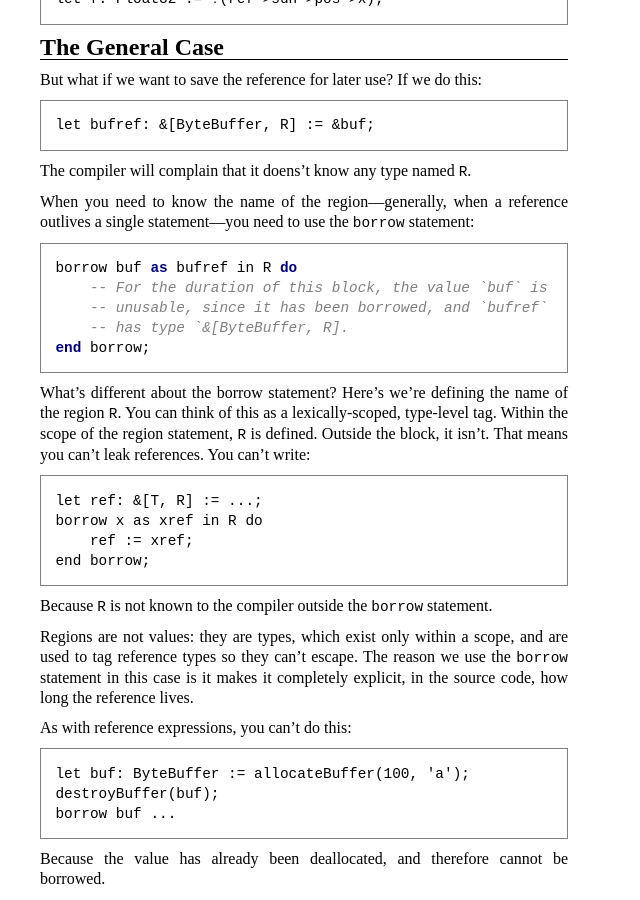
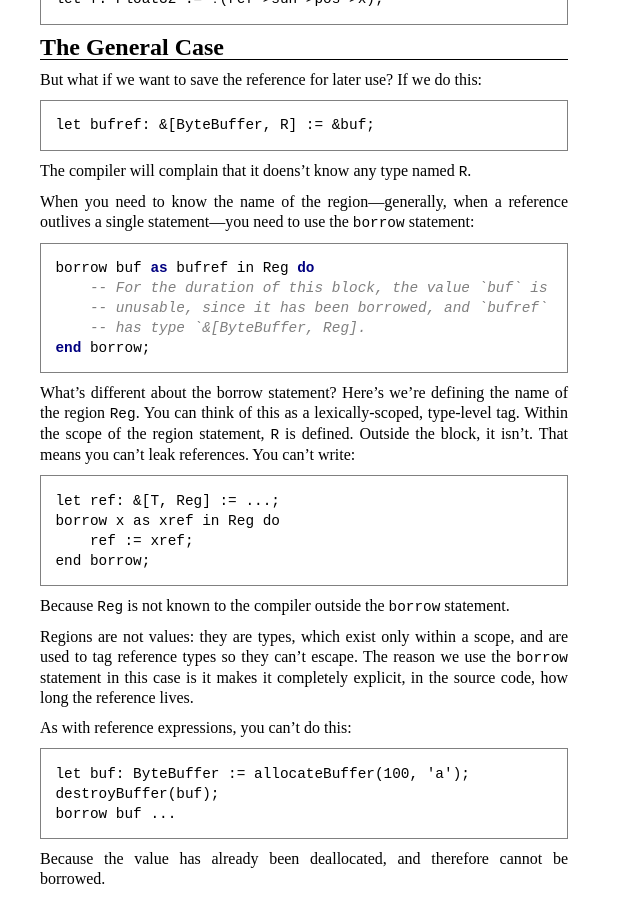
Before and after one commit to austral/austral.github.io, a Jekyll site: the page built from tutorial/borrowing.md, in a window 1280 px wide and 900 px high, scrolled down 2901 px. Shown: the whole window, without its empty margins (0-640 px from the left). Built offline with Jekyll 4.4.1, drawn with Linux system fonts in a browser that asks for light colours.

Commit message:
Use 'Reg' instead of 'R' for the region name to clarify it is not a generic type parameter

````diff
--- a/tutorial/borrowing.md
+++ b/tutorial/borrowing.md
@@ -179,26 +179,26 @@ When you need to know the name of the region---generally, when a reference
 outlives a single statement---you need to use the `borrow` statement:
 
 ```austral
-borrow buf as bufref in R do
+borrow buf as bufref in Reg do
     -- For the duration of this block, the value `buf` is
     -- unusable, since it has been borrowed, and `bufref`
-    -- has type `&[ByteBuffer, R].
+    -- has type `&[ByteBuffer, Reg].
 end borrow;
 ```
 
 What's different about the borrow statement? Here's we're defining the name of
-the region `R`. You can think of this as a lexically-scoped, type-level
+the region `Reg`. You can think of this as a lexically-scoped, type-level
 tag. Within the scope of the region statement, `R` is defined. Outside the
 block, it isn't. That means you can't leak references. You can't write:
 
 ```
-let ref: &[T, R] := ...;
-borrow x as xref in R do
+let ref: &[T, Reg] := ...;
+borrow x as xref in Reg do
     ref := xref;
 end borrow;
 ```
 
-Because `R` is not known to the compiler outside the `borrow` statement.
+Because `Reg` is not known to the compiler outside the `borrow` statement.
 
 Regions are not values: they are types, which exist only within a scope, and are
 used to tag reference types so they can't escape. The reason we use the `borrow`
@@ -213,4 +213,5 @@ destroyBuffer(buf);
 borrow buf ...
 ```
 
-Because the value has already been deallocated, and therefore cannot be borrowed.
+Because the value has already been deallocated, and therefore cannot be
+borrowed.
````
